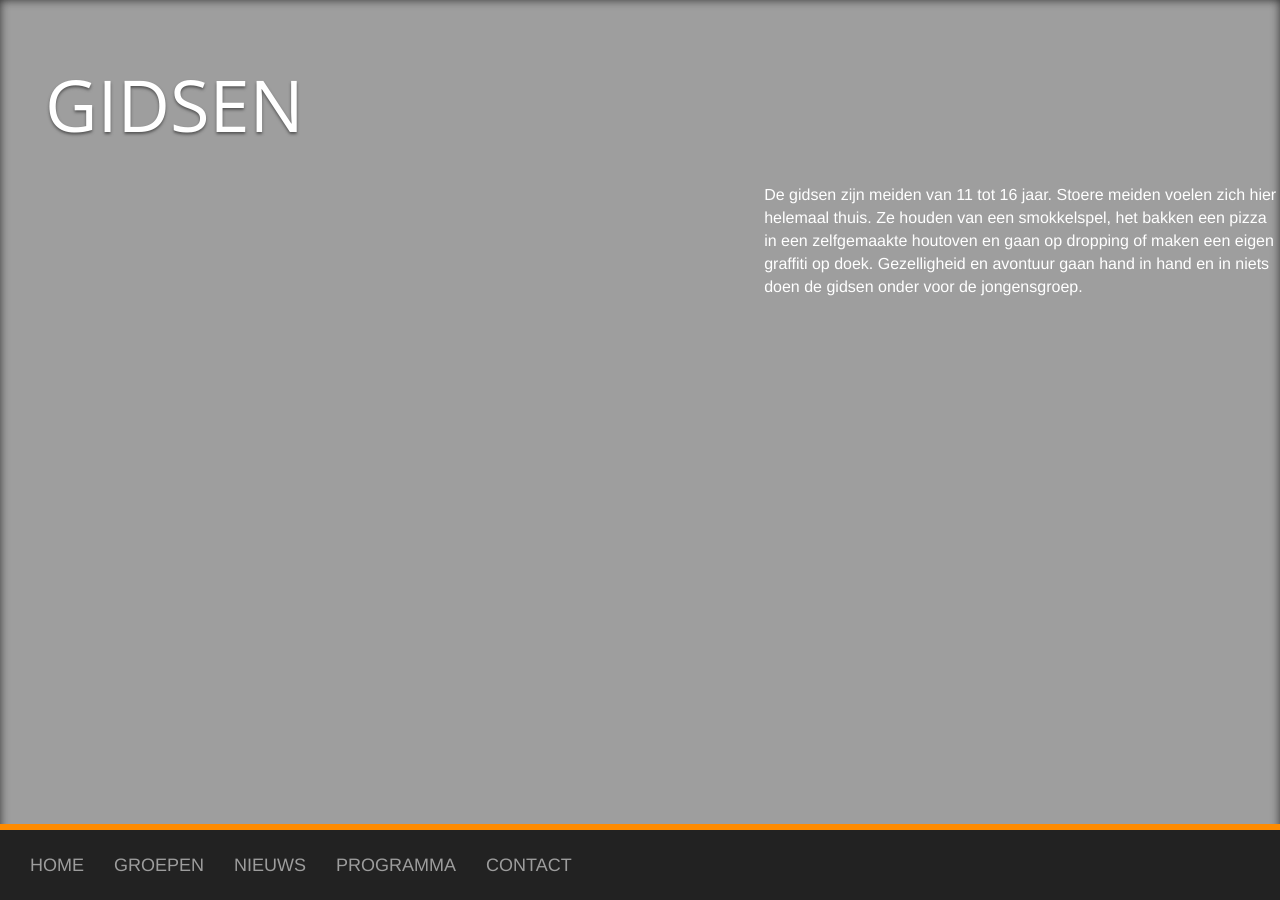
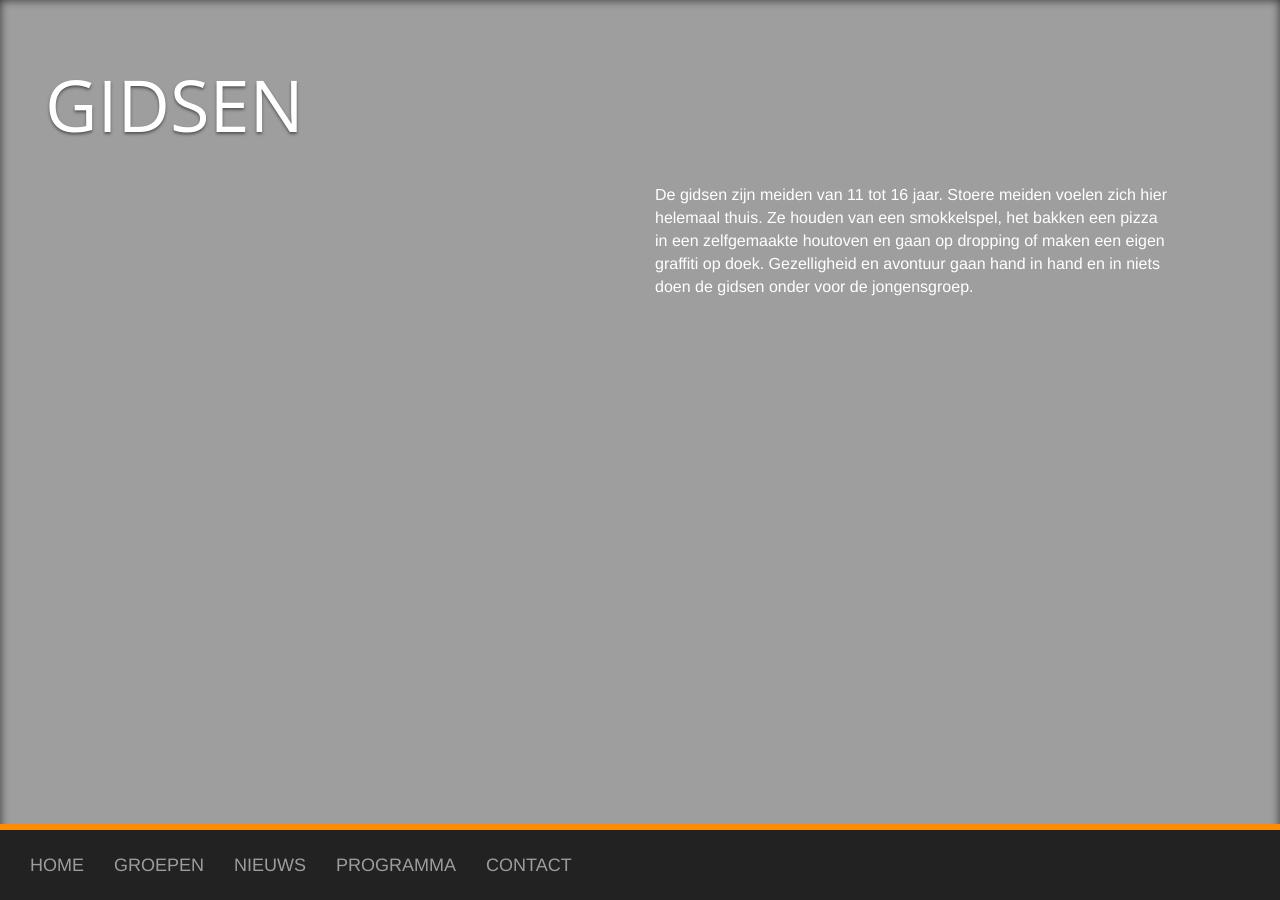
Before and after one commit to nognooitmeegemaakt/website, a Jekyll site: the page built from _groups/gidsen.html, in a window 1280 px wide. Built offline with Jekyll 4.4.1, drawn with Linux system fonts in a browser that asks for light colours.

Commit message:
Change group layout col offset.

```diff
--- a/_layouts/group.html
+++ b/_layouts/group.html
@@ -20,7 +20,7 @@
         </div>
         {% endif %}
         <div class="row">
-          <div class="col-sm-5 col-sm-offset-7">
+          <div class="col-sm-5 col-sm-offset-6">
             {{ content }}
           </div>
         </div>
```
